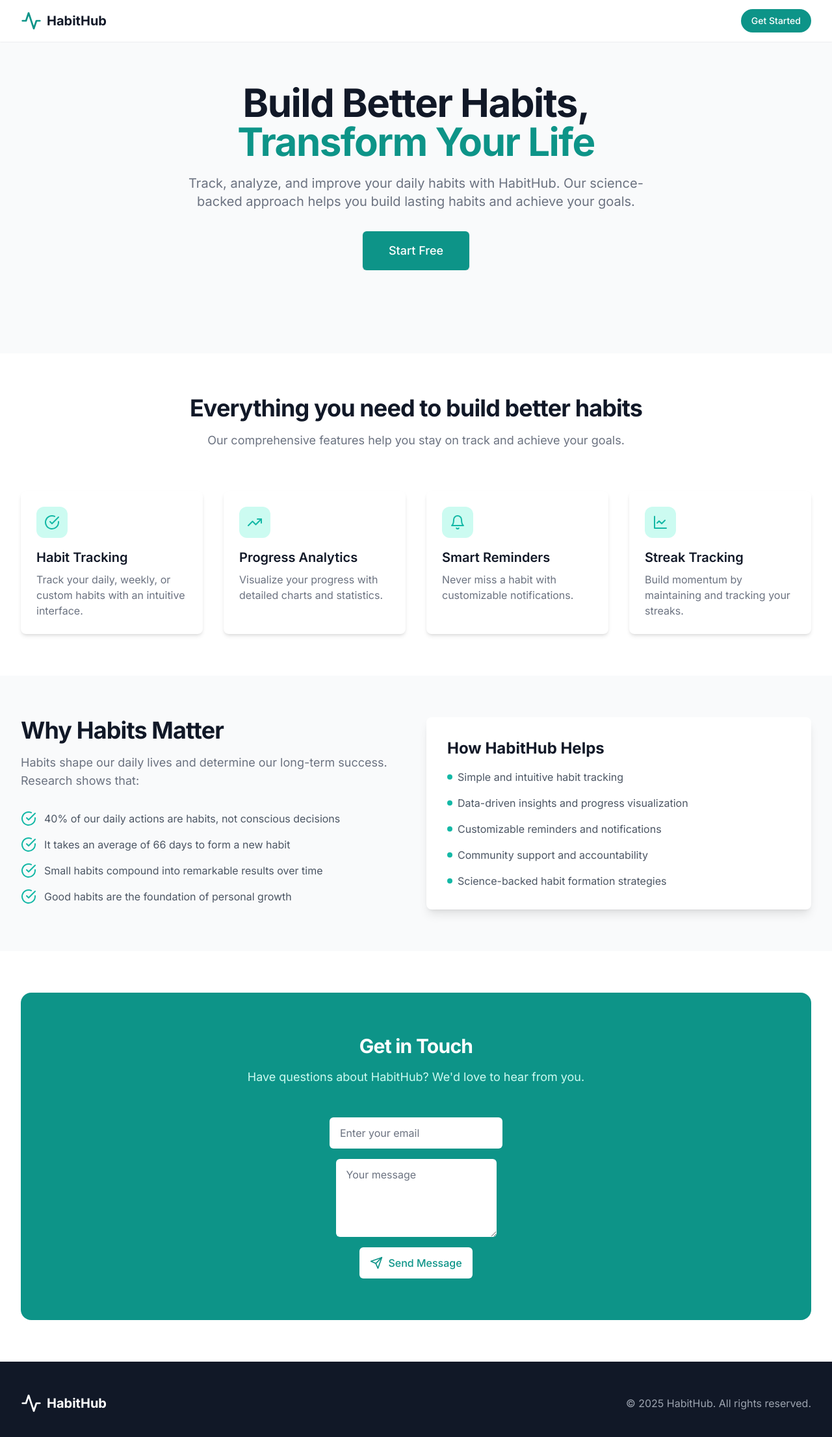
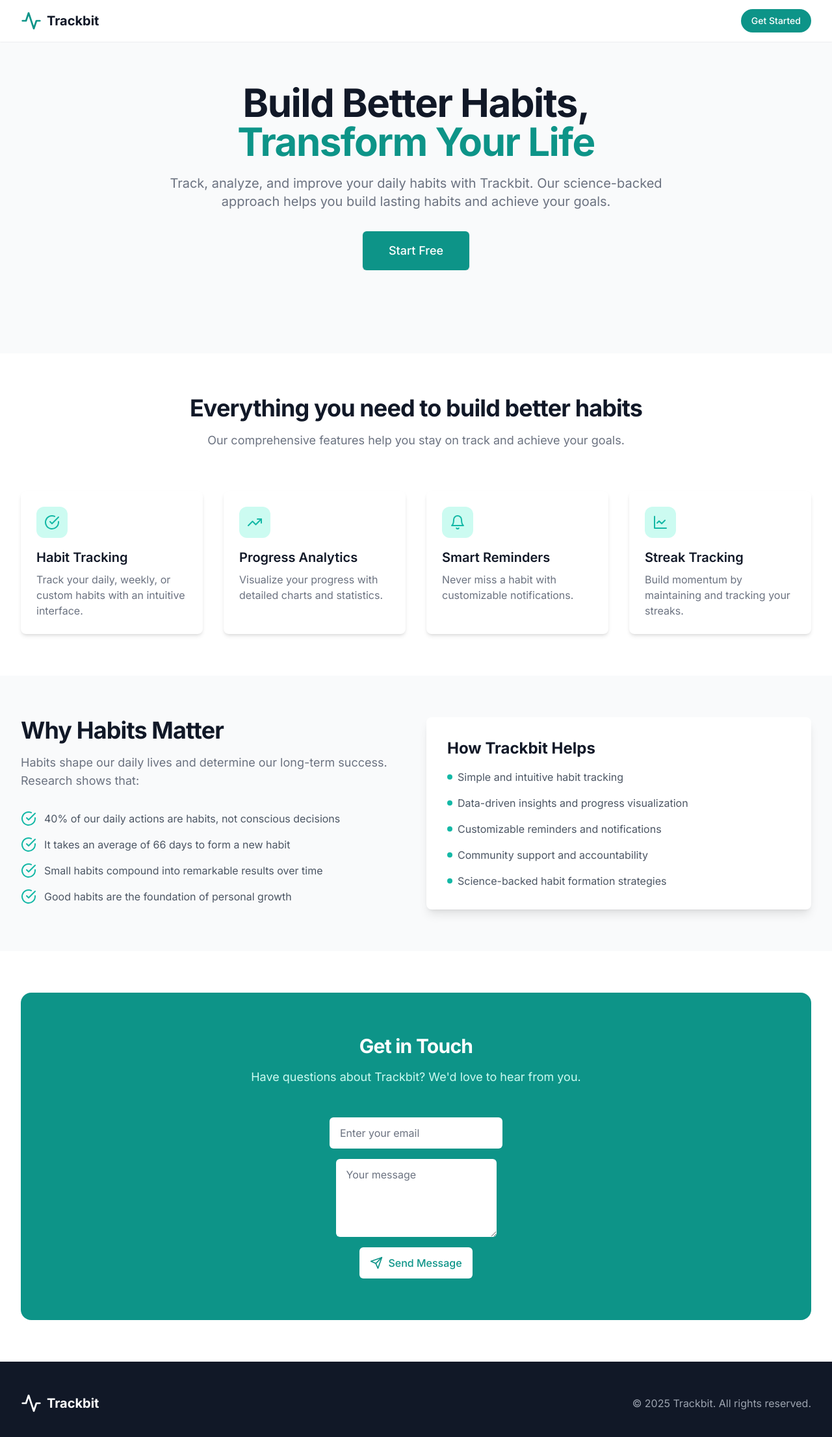
Before and after one commit to ianhistorillo/habit-tracker, a React (Vite) app: page / in a window 1280 px wide. Shown: the top 2212 px of the page at 65% size. Built offline with nearby package versions, Linux system fonts and the light colour scheme; no server answers.

Commit message:
brand name changes

```diff
--- a/index.html
+++ b/index.html
@@ -29,7 +29,7 @@
   <link href="https://fonts.googleapis.com/css2?family=Inter:wght@400;500;600;700&display=swap" rel="stylesheet" />
   <link rel="manifest" href="/manifest.json" />
   <link rel="manifest" href="/manifest.webmanifest" />
-  <title>HabitHub - Track and Build Better Habits</title>
+  <title>Trackbit - Track and Build Better Habits</title>
 </head>
   <body>
     <div id="root"></div>
--- a/src/components/layout/Header.tsx
+++ b/src/components/layout/Header.tsx
@@ -28,7 +28,7 @@ const Header = ({ openMobileMenu, isMobile }: HeaderProps) => {
       case "/settings":
         return "Settings";
       default:
-        return "HabitHub";
+        return "Trackbit";
     }
   };
 
--- a/src/components/layout/Sidebar.tsx
+++ b/src/components/layout/Sidebar.tsx
@@ -40,7 +40,7 @@ const Sidebar = ({ closeMobileMenu }: SidebarProps) => {
         <div className="flex items-center">
           <Activity className="mr-2 h-6 w-6 text-primary-600 dark:text-primary-400" />
           <h1 className="text-xl font-bold text-gray-900 dark:text-white">
-            HabitHub
+            Trackbit
           </h1>
         </div>
         <button
--- a/src/pages/LandingPage.tsx
+++ b/src/pages/LandingPage.tsx
@@ -56,7 +56,7 @@ const LandingPage = () => {
           <div className="flex items-center">
             <Activity className="h-8 w-8 text-primary-600" />
             <span className="ml-2 text-xl font-bold text-gray-900">
-              HabitHub
+              Trackbit
             </span>
           </div>
           <button
@@ -79,7 +79,7 @@ const LandingPage = () => {
               </span>
             </h1>
             <p className="mx-auto mt-3 max-w-md text-base text-gray-500 sm:text-lg md:mt-5 md:max-w-3xl md:text-xl">
-              Track, analyze, and improve your daily habits with HabitHub. Our
+              Track, analyze, and improve your daily habits with Trackbit. Our
               science-backed approach helps you build lasting habits and achieve
               your goals.
             </p>
@@ -160,7 +160,7 @@ const LandingPage = () => {
             <div className="mt-12 lg:mt-0">
               <div className="space-y-4 rounded-lg bg-white p-8 shadow-lg">
                 <h3 className="text-2xl font-bold text-gray-900">
-                  How HabitHub Helps
+                  How Trackbit Helps
                 </h3>
                 <div className="space-y-4">
                   {[
@@ -192,7 +192,7 @@ const LandingPage = () => {
                   Get in Touch
                 </h2>
                 <p className="mx-auto mt-4 max-w-2xl text-lg text-primary-100">
-                  Have questions about HabitHub? We'd love to hear from you.
+                  Have questions about Trackbit? We'd love to hear from you.
                 </p>
               </div>
               <div className="mt-12">
@@ -247,11 +247,11 @@ const LandingPage = () => {
             <div className="flex items-center">
               <Activity className="h-8 w-8 text-white" />
               <span className="ml-2 text-xl font-bold text-white">
-                HabitHub
+                Trackbit
               </span>
             </div>
             <p className="text-base text-gray-400">
-              &copy; {new Date().getFullYear()} HabitHub. All rights reserved.
+              &copy; {new Date().getFullYear()} Trackbit. All rights reserved.
             </p>
           </div>
         </div>
--- a/vite.config.ts
+++ b/vite.config.ts
@@ -18,8 +18,8 @@ export default defineConfig({
         "icon-512x512.png",
       ],
       manifest: {
-        name: "HabitHub - Track and Build Better Habits",
-        short_name: "HabitHub",
+        name: "Trackbit - Track and Build Better Habits",
+        short_name: "Trackbit",
         description:
           "Track your habits, set goals, and visualize your progress",
         theme_color: "#0D9488",
```
Also changed, not shown: manifest.webmanifest, public/manifest.json, public/trackbit-og.jpg.
